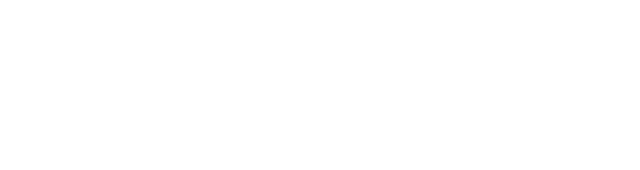
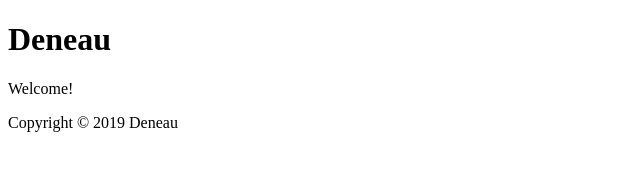
Before and after one commit to deneau/deneau.github.io, a plain HTML site: page index.html in a window 1280 px wide. Shown: the whole page, without its empty margins (0-640 px from the left). Drawn offline with Linux system fonts and the light colour scheme.

Commit message:
Update index.html

```diff
--- a/index.html
+++ b/index.html
@@ -1,3 +1,22 @@
 <!DOCTYPE html>
 <html>
+  <head>
+    <title>Deneau Dev</title>
+  </head>
+
+  <body>
+
+    <header>
+      <h1>Deneau</h1>
+    </header>
+
+    <main>
+      <p>Welcome!</p>
+    </main>
+
+    <footer>
+      <p>Copyright © 2019 Deneau</p>
+    </footer>
+
+  </body>
 </html>
```
